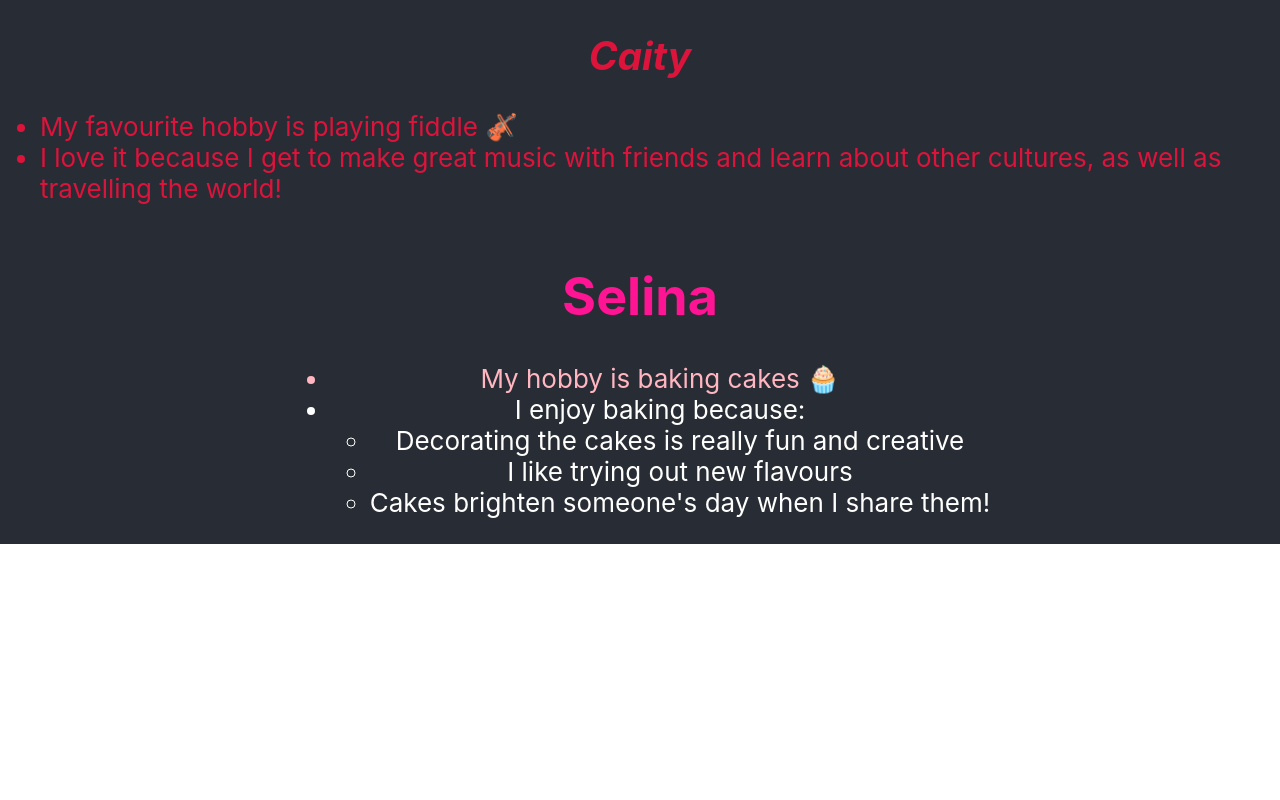
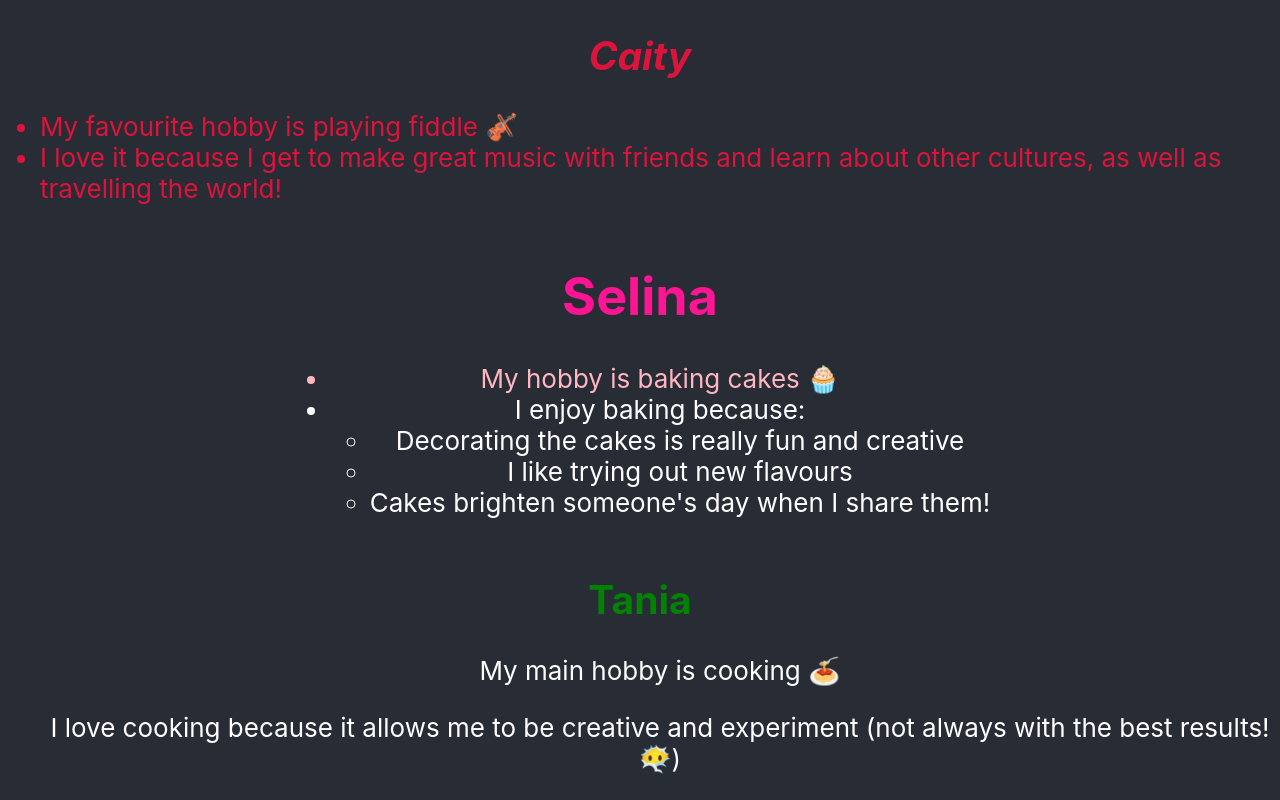
Before and after one commit to ruthmcg/CFG-NatWest-Daytime-Team1, a React (Create React App) app in the folder homework-2/: page / in a window 1280 px wide. Shown: the part 364-1164 px from the top of the page. Before the commit the page ends 908 px from the top, so only its background shows below. Built offline with nearby package versions, Linux system fonts and the light colour scheme.

Commit message:
Tania hobby added

```diff
--- a/homework-2/src/App.js
+++ b/homework-2/src/App.js
@@ -38,7 +38,15 @@ function App() {
          </ul>
 
        </div>
-
+        <div id = 'taniaDiv'>
+          <h2 style={{color: "#038103"}}> Tania </h2>
+          <ul>
+            My main hobby is cooking 🍝
+            <p>
+            I love cooking because it allows me to be creative and experiment (not always with the best results!😶‍🌫️)
+            </p>
+        </ul>
+      </div>
      </header>
    </div>
 );
```
